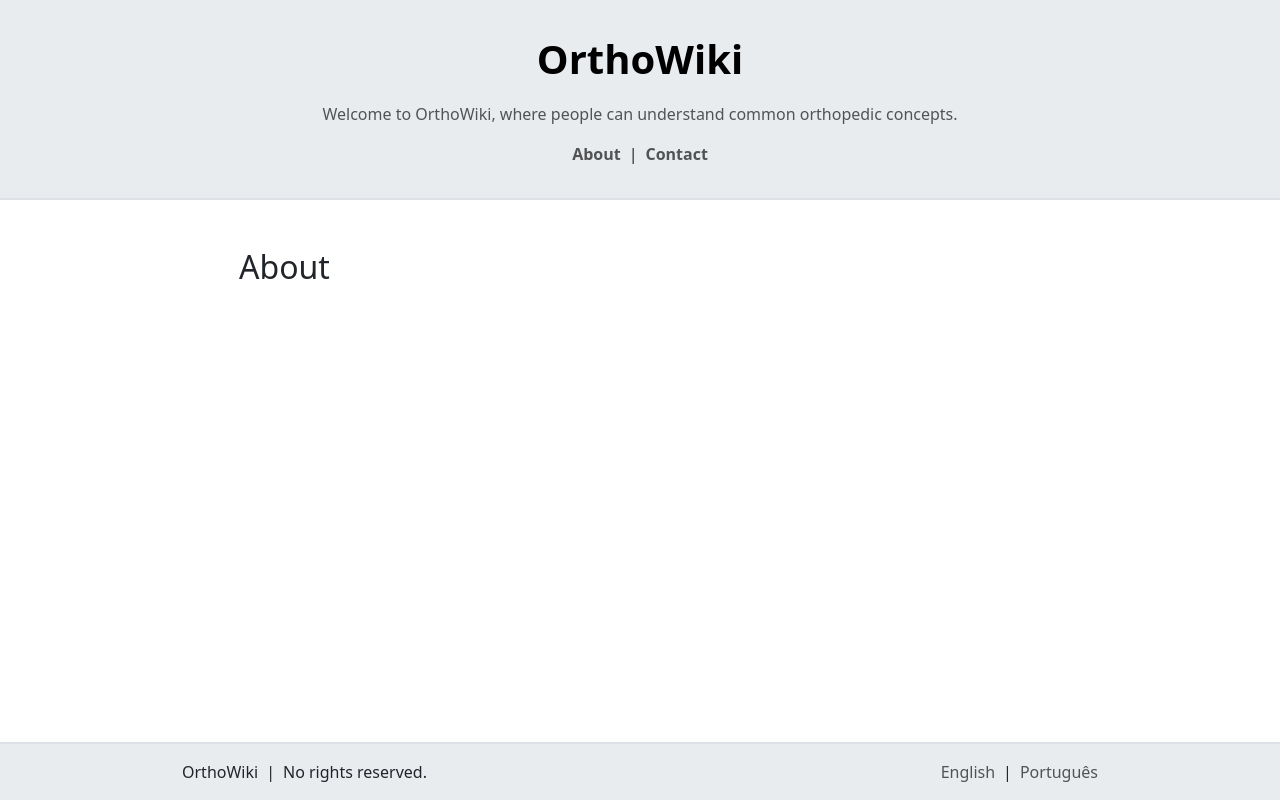
After one commit to ffg88/orthowiki, a Django app: page /orthowiki/1/about/ in a window 1280 px wide. The commit adds this page. Run offline with Django 5.2, Linux system fonts and the light colour scheme.

Commit message:
Added basic views and url for about and contact

```diff
--- /dev/null
+++ b/orthowiki/templates/orthowiki/about.html
@@ -0,0 +1,13 @@
+{% extends 'orthowiki/base.html' %}
+
+{% block title %}OrthoWiki | {{ t.about }}{% endblock %}
+
+{% block content %}
+
+<div class="container d-flex flex-column align-items-start">
+    <h2>
+        {{ t.about }}
+    </h2>
+</div>
+
+{% endblock %}
--- a/orthowiki/templates/orthowiki/article.html
+++ b/orthowiki/templates/orthowiki/article.html
@@ -1,12 +1,12 @@
 {% extends 'orthowiki/base.html' %}
 
-{% block title %}OrthoWiki | {{ article.title}}{% endblock %}
+{% block title %}OrthoWiki | {{ article.title }}{% endblock %}
 
 {% block content %}
 
 <div class="container d-flex flex-column align-items-start">
     <h2>
-        {{ article.title}}
+        {{ article.title }}
     </h2>
     <span class="fs-6 fw-light px-3 mb-5 border-start">
         {{ t.published_on }}:
--- a/orthowiki/templates/orthowiki/base.html
+++ b/orthowiki/templates/orthowiki/base.html
@@ -17,11 +17,11 @@
                 <span class="navbar-text">{{ t.top_message }}</span>
                 <ul class="navbar-nav flex-row gap-2">
                     <li class="nav-item">
-                        <a class="nav-link fw-bold" href="#">{{ t.menu_about }}</a>
+                        <a class="nav-link fw-bold" href="{% url 'orthowiki:about' lang_code=current_lang %}">{{ t.about }}</a>
                     </li>
                     <li class="nav-text d-flex align-items-center">|</li>
                     <li class="nav-item">
-                        <a class="nav-link fw-bold" href="#">{{ t.menu_contact }}</a>
+                        <a class="nav-link fw-bold" href="{% url 'orthowiki:contact' lang_code=current_lang %}">{{ t.contact }}</a>
                     </li>
                 </ul>
             </div>
--- a/orthowiki/translations.py
+++ b/orthowiki/translations.py
@@ -11,8 +11,6 @@ translations = {
         "no_articles": "No articles are available at the moment.",
         "top_message": "Welcome to OrthoWiki, where people can understand common orthopedic concepts.",
         "bottom_message": "No rights reserved.",
-        "menu_about": "About",
-        "menu_contact": "Contact",
         "read_more": "Read more →",
         "published_on": "Published on",
         "modified_on": "Modified on",
@@ -20,7 +18,9 @@ translations = {
         "next": "Next →",
         "previous": "← Previous",
         "page": "Page",
-        "of": "of"
+        "of": "of",
+        "about": "About",
+        "contact": "Contact"
     },
     "pt": {
         "question_search": "Qual a sua dúvida?",
@@ -32,8 +32,6 @@ translations = {
         "no_articles": "Nenhum artigo disponível no momento.",
         "top_message": "Bem-vindo a OrthoWiki, onde pessoas podem compreender conceitos comuns em ortopedia.",
         "bottom_message": "Nenhum direito reservado.",
-        "menu_about": "Sobre",
-        "menu_contact": "Contato",
         "read_more": "Leia mais →",
         "published_on": "Publicado em",
         "modified_on": "Modificado em",
@@ -41,7 +39,9 @@ translations = {
         "next": "Próxima →",
         "previous": "← Anterior",
         "page": "Página",
-        "of": "de"
+        "of": "de",
+        "about": "Sobre",
+        "contact": "Contato"
     }
 }
 
--- a/orthowiki/urls.py
+++ b/orthowiki/urls.py
@@ -14,5 +14,7 @@ urlpatterns = [
 
     # Language-prefixed routes
     path("<str:lang_code>/", views.IndexView.as_view(), name="index"),
-    path("<str:lang_code>/articles/<slug:slug>/", views.ArticleView.as_view(), name="article")
+    path("<str:lang_code>/articles/<slug:slug>/", views.ArticleView.as_view(), name="article"),
+    path("<str:lang_code>/about/", views.AboutView.as_view(), name="about"),
+    path("<str:lang_code>/contact/", views.ContactView.as_view(), name="contact")
 ]
--- a/orthowiki/views.py
+++ b/orthowiki/views.py
@@ -1,4 +1,4 @@
-from django.views.generic import ListView, DetailView
+from django.views.generic import ListView, DetailView, TemplateView
 from django.db.models import Q
 from .models import Article
 from .translations import get_translations
@@ -64,3 +64,29 @@ class ArticleView(DetailView):
         context["current_lang"] = lang_code
         context["t"] = get_translations(lang_code)
         return context
+
+
+class AboutView(TemplateView):
+    template_name = "orthowiki/about.html"
+
+    def get_context_data(self, **kwargs):
+        context = super().get_context_data(**kwargs)
+        lang_code = self.kwargs.get("lang_code", "en")
+
+        # Pass the language to the template
+        context["current_lang"] = lang_code
+        context["t"] = get_translations(lang_code)
+        return context
+
+
+class ContactView(TemplateView):
+    template_name = "orthowiki/contact.html"
+
+    def get_context_data(self, **kwargs):
+        context = super().get_context_data(**kwargs)
+        lang_code = self.kwargs.get("lang_code", "en")
+
+        # Pass the language to the template
+        context["current_lang"] = lang_code
+        context["t"] = get_translations(lang_code)
+        return context
```
Also changed, not shown: content/articles/template.md (+0 -2 lines), orthowiki/templates/orthowiki/contact.html (added, +13 -0 lines), content/articles/arthroscopy.md (line endings or trailing spaces), content/articles/artroscopia.md (line endings or trailing spaces), content/articles/lorem-ipsum-en.md (line endings or trailing spaces), content/articles/lorem-ipsum-pt.md (line endings or trailing spaces), content/articles/manguito-rotador.md (line endings or trailing spaces), content/articles/post-operative-rehabilitation.md (line endings or trailing spaces), content/articles/reabilitacao-pos-operatoria.md (line endings or trailing spaces), content/articles/rotator-cuff.md (line endings or trailing spaces), 1 other file.
